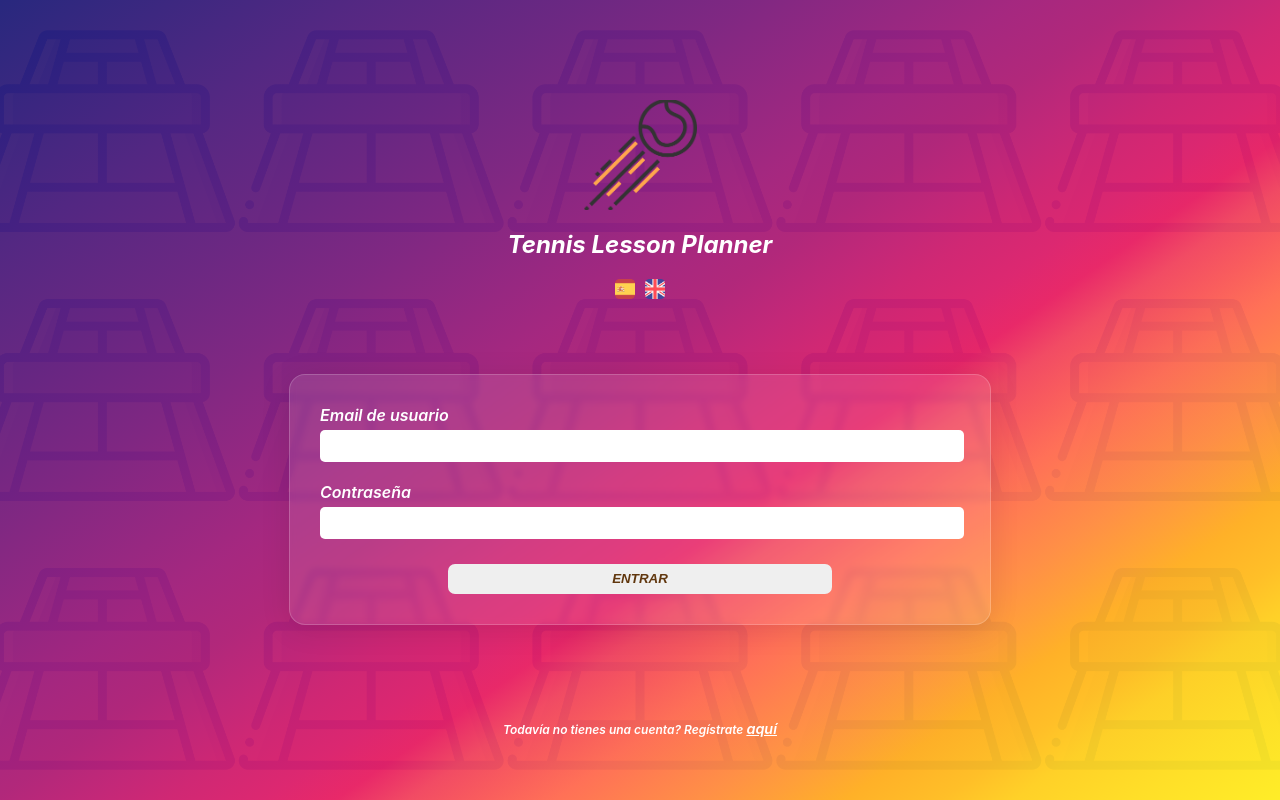
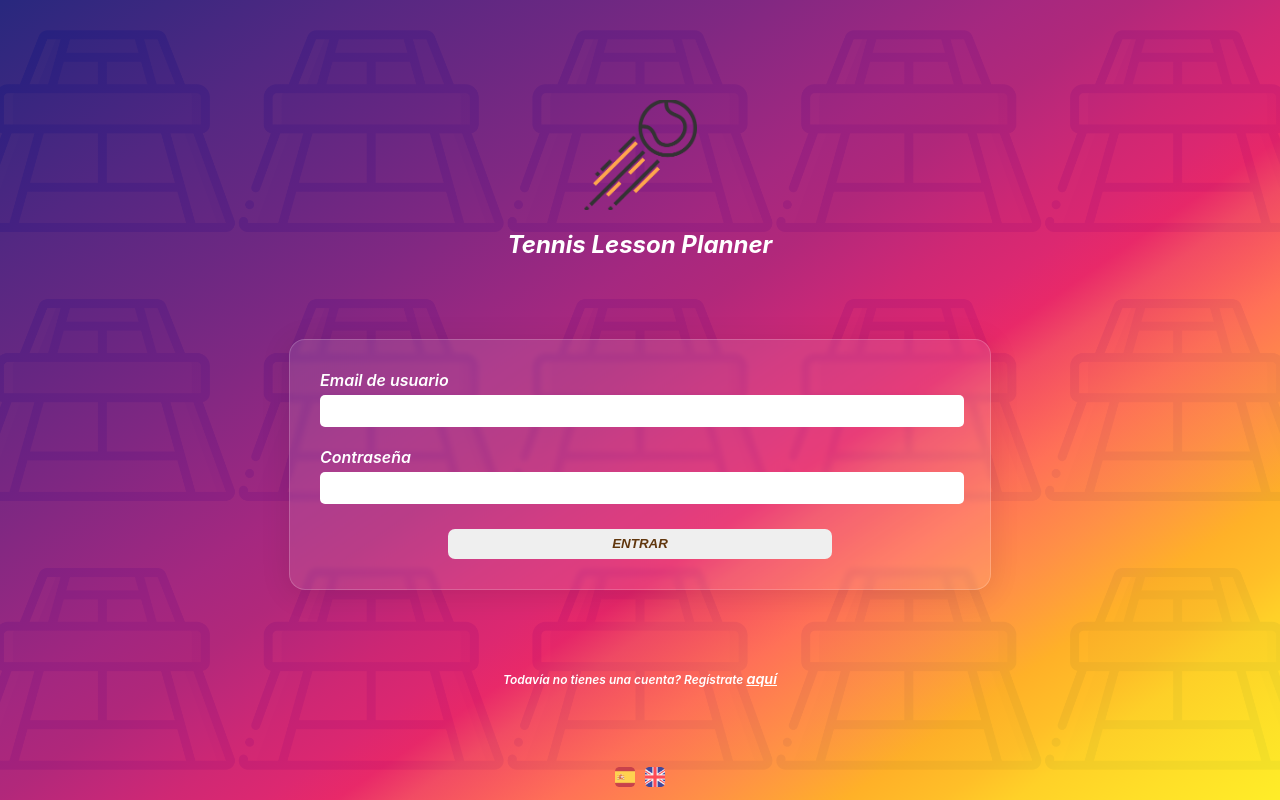
Before and after one commit to MarcoGarciaKoch/tennis-lesson-planner-app, a React (Create React App) app: page / in a window 1280 px wide. Built offline with nearby package versions, Linux system fonts and the light colour scheme; no server answers.

Commit message:
update-login-page

```diff
--- a/src/Pages/Auth/login/index.tsx
+++ b/src/Pages/Auth/login/index.tsx
@@ -48,9 +48,8 @@ const Login: React.FC = () => {
             <section className='login-title-logo__container'>
                 <div className='login-logo'></div>
                 <h1 className='login-title'>Tennis Lesson Planner</h1>
-                <Multilanguage></Multilanguage>
             </section>
-            <section className={`login-massage__container ${isMessageVisible ? 'login-message-visible' : ''}`}>
+            <section className={`login-message__container ${isMessageVisible ? 'login-message-visible' : ''}`}>
                 <p>{displayedMessageOne}</p>
                 <p>{displayedMessageTwo}</p>
             </section>
@@ -68,6 +67,7 @@ const Login: React.FC = () => {
             <h4 className='login-create-account-link'>
                 {t('specific.login.account')} <span onClick={() => navigate('/register')}>{t('specific.login.here')}</span>
             </h4>
+            <Multilanguage></Multilanguage>
             {isLoading ? <LoadingSpinner loading={isLoading}></LoadingSpinner> : ''}
         </main>
     )
--- a/src/Pages/Auth/login/style.css
+++ b/src/Pages/Auth/login/style.css
@@ -4,7 +4,7 @@
     display: flex;
     flex-direction: column;
     align-items: center;
-    gap: 75px;
+    gap: 60px;
     width: 100vw;
     height: 100vh;
     background: linear-gradient(
@@ -70,7 +70,7 @@
 
 /*Message shown based on the user action outcome*/
 
-.login-massage__container {
+.login-message__container {
     position: absolute;
     display: flex;
     flex-direction: column;
@@ -86,7 +86,7 @@
     opacity: 0;
 }
 
-.login-massage__container p {
+.login-message__container p {
     margin-block-start: 0em;
     margin-block-end: 0em;
 }
@@ -103,13 +103,13 @@
     gap: 20px;
     width: 50%;
     padding: 30px;
-    /* From https://css.glass */
-    background: rgba(255, 255, 255, 0.1);
+
+    background: #ffffff1a;
     border-radius: 16px;
-    box-shadow: 0 4px 30px rgba(0, 0, 0, 0.1);
-    backdrop-filter: blur(3.0px);
-    -webkit-backdrop-filter: blur(3.0px);
-    border: 1px solid rgba(255, 255, 255, 0.19);
+    box-shadow: 0 4px 30px #0000001a;
+    backdrop-filter: blur(2.5px);
+    -webkit-backdrop-filter: blur(2.5px);
+    border: 1px solid #ffffff30;
 }
 
 .login-form label {
```
